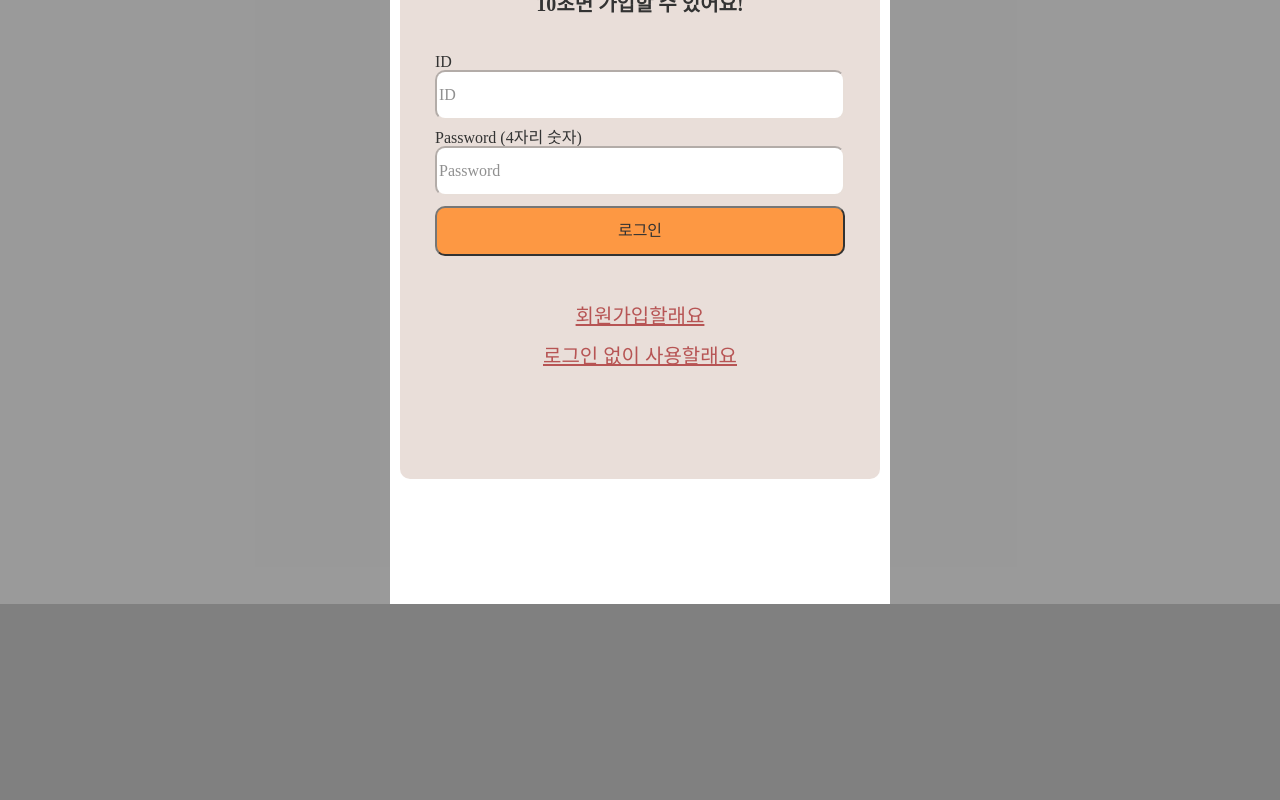
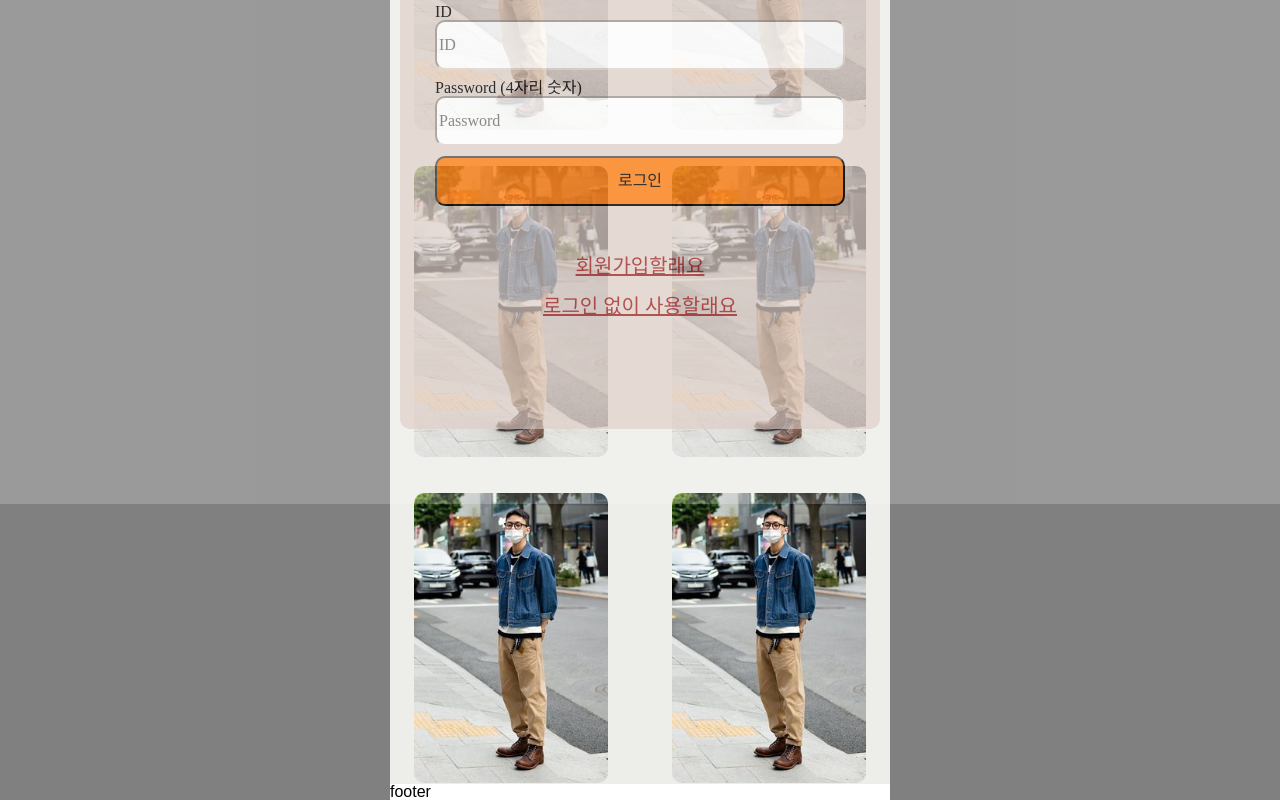
Before and after one commit to Lv2-Recsys-01/styl-frontend, a React (Create React App) app: page / in a window 1280 px wide. Shown: the part 196-996 px from the top of the page. Before the commit the page ends 800 px from the top, so only its background shows below. Built offline with nearby package versions, Linux system fonts and the light colour scheme.

Commit message:
feat: add background
adjust height

```diff
--- a/src/components/Login/login.css
+++ b/src/components/Login/login.css
@@ -6,6 +6,8 @@
     top: 0;
     left: 0;
     width: 100%;
+    min-height: 550px;
+    max-height: 700px;
     height: 100%;
     background-color: rgba(256, 256, 256, 0.2);
     display: flex;
--- /dev/null
+++ b/src/pages/EntryPage/index.css
@@ -0,0 +1,14 @@
+.entry-background{
+    width:100%;
+    height:100%;
+    text-align: center;
+    background-color: var(--background);
+}
+
+.entry-background img{
+    width:80%;
+    object-fit:cover;
+    border-radius: 10px;
+    margin:20px;
+    margin-bottom: 0;
+}
--- a/src/pages/EntryPage/index.jsx
+++ b/src/pages/EntryPage/index.jsx
@@ -1,9 +1,43 @@
 import React from "react";
 import Login from "../../components/Login/login";
+import "./index.css";
+import { Row, Col } from "antd";
+
+function EntryBackground() {
+    return (
+        <div className="entry-background">
+            <Row gutter={[16, 16]}>
+                <Col span={12}>
+                    <img src="sample_codi.png" />
+                </Col>
+                <Col span={12}>
+                    <img src="sample_codi.png" />
+                </Col>
+                <Col span={12}>
+                    <img src="sample_codi.png" />
+                </Col>
+                <Col span={12}>
+                    <img src="sample_codi.png" />
+                </Col>
+                <Col span={12}>
+                    <img src="sample_codi.png" />
+                </Col>
+                <Col span={12}>
+                    <img src="sample_codi.png" />
+                </Col>
+            </Row>
+            <Row gutter={[16, 16]}>
+                <Col span={12} />
+                <Col span={12} />
+            </Row>
+        </div>
+    );
+}
 
 function EntryPage() {
     return (
         <div>
+            <EntryBackground />
             <Login />
         </div>
     );
```
Also changed, not shown: src/components/EntryBackground/index.jsx (deleted, +0 -7 lines).
